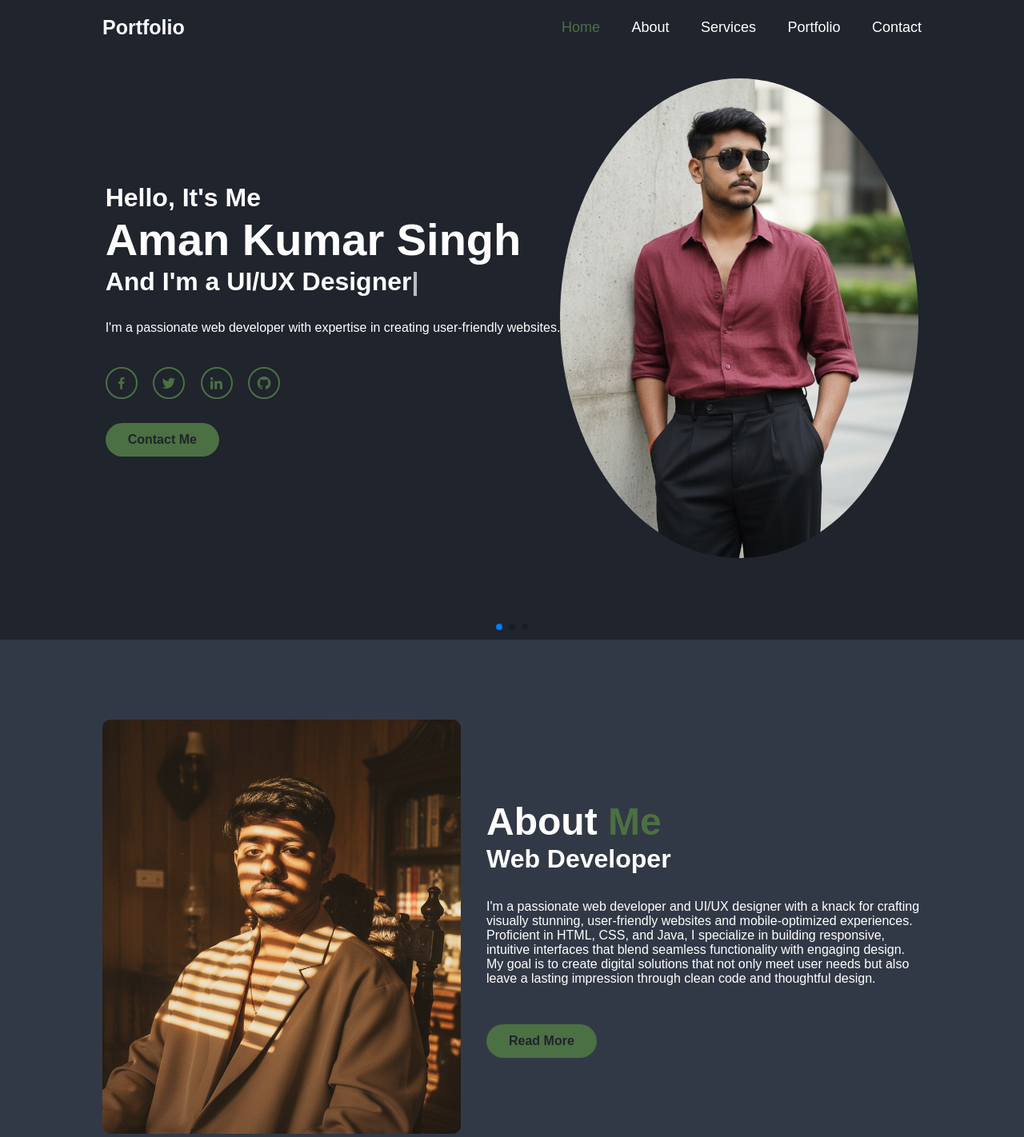
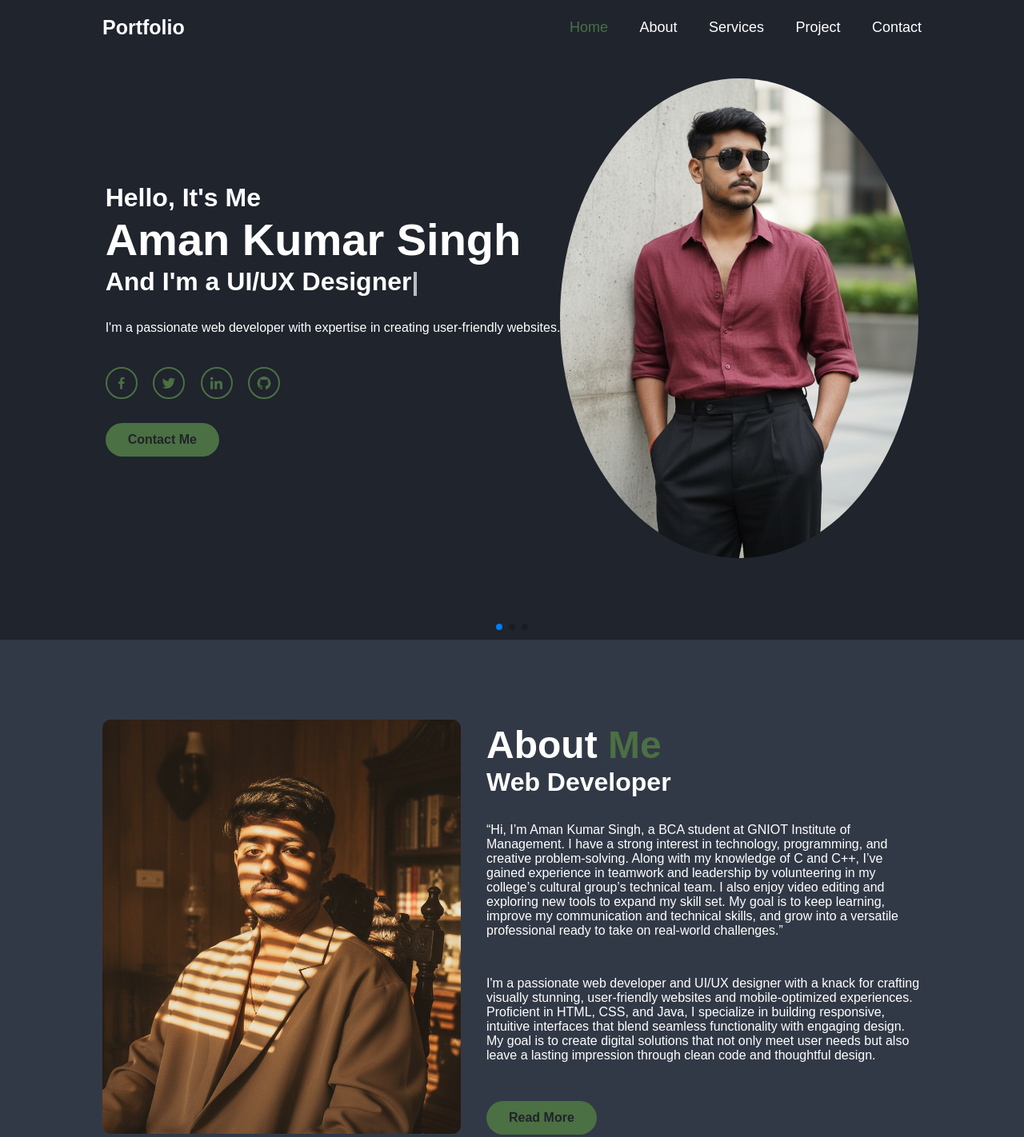
Before and after one commit to Aman-Kumar-Singh-dev/Portfolio, a plain HTML site: page index.html in a window 1280 px wide. Shown: the top 1422 px of the page at 80% size. Drawn offline with nearby package versions, Linux system fonts and the light colour scheme.

Commit message:
Update index.html

```diff
--- a/index.html
+++ b/index.html
@@ -3,7 +3,7 @@
 <head>
     <meta charset="UTF-8">
     <meta name="viewport" content="width=device-width, initial-scale=1.0">
-    <title>Responsive Portfolio Website</title>
+    <title>Portfolio Website</title>
     <link rel="stylesheet" href="style.css">
     <link href='https://unpkg.com/boxicons@2.1.4/css/boxicons.min.css' rel='stylesheet'>
     <link rel="stylesheet" href="https://unpkg.com/swiper/swiper-bundle.min.css" />
@@ -17,7 +17,7 @@
             <a href="#home" class="active">Home</a>
             <a href="#about">About</a>
             <a href="#services">Services</a>
-            <a href="#portfolio">Portfolio</a>
+            <a href="#portfolio">Project</a>
             <a href="#contact">Contact</a>
         </nav>
     </header>
@@ -50,6 +50,7 @@
         <div class="about-content">
             <h2 class="heading">About <span>Me</span></h2>
             <h3>Web Developer</h3>
+            <p>“Hi, I’m Aman Kumar Singh, a BCA student at GNIOT Institute of Management. I have a strong interest in technology, programming, and creative problem-solving. Along with my knowledge of C and C++, I’ve gained experience in teamwork and leadership by volunteering in my college’s cultural group’s technical team. I also enjoy video editing and exploring new tools to expand my skill set. My goal is to keep learning, improve my communication and technical skills, and grow into a versatile professional ready to take on real-world challenges.”</p>
             <p>I'm a passionate web developer and UI/UX designer with a knack for crafting visually stunning, user-friendly websites and mobile-optimized experiences. Proficient in HTML, CSS, and Java, I specialize in building responsive, intuitive interfaces that blend seamless functionality with engaging design. My goal is to create digital solutions that not only meet user needs but also leave a lasting impression through clean code and thoughtful design.</p>
             <a href="#" class="btn">Read More</a>
         </div>
@@ -144,4 +145,5 @@
     <script src="https://unpkg.com/typed.js@2.0.16/dist/typed.umd.js"></script>
     <script src="script.js"></script>
 </body>
+
 </html>
```
